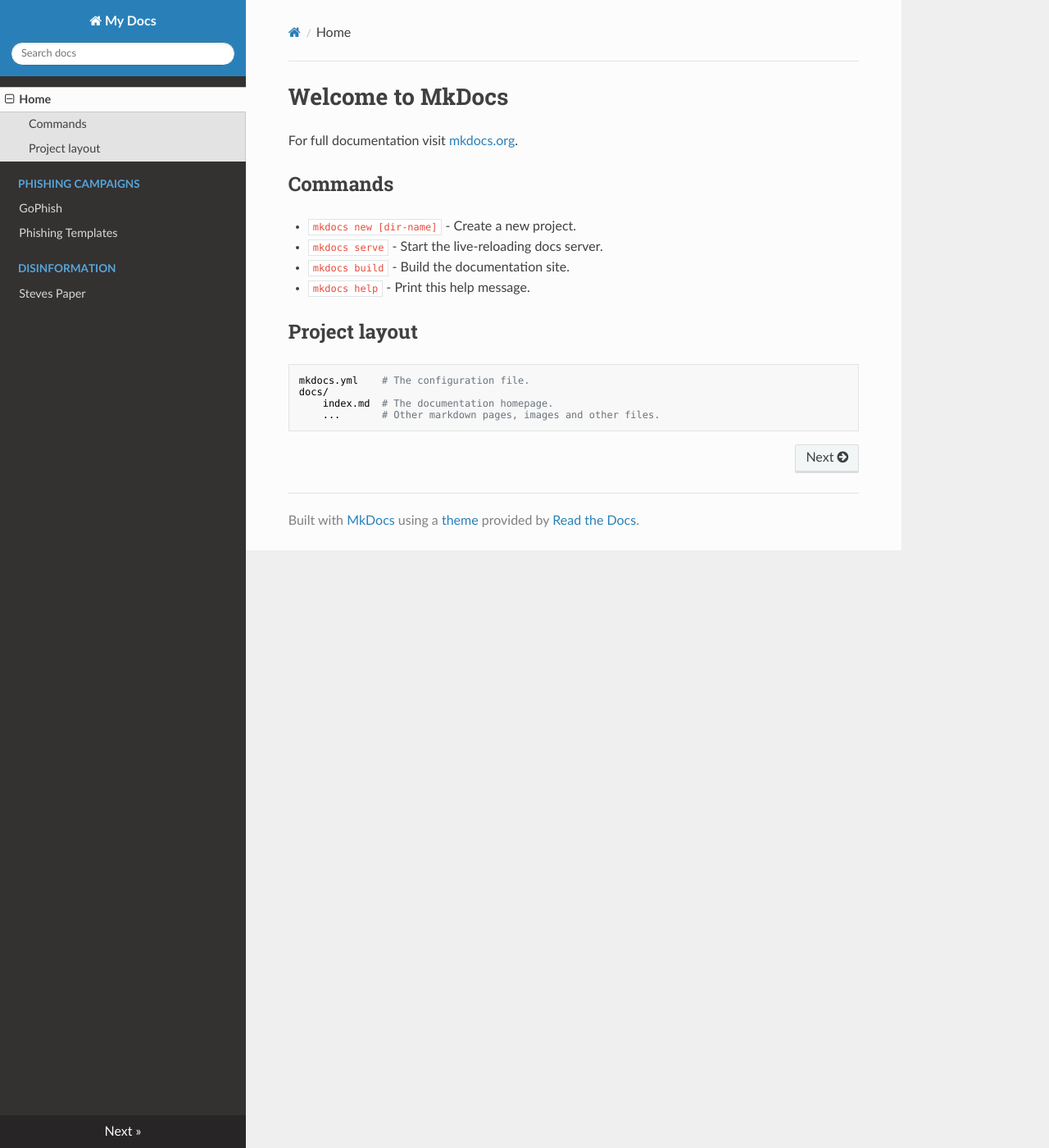
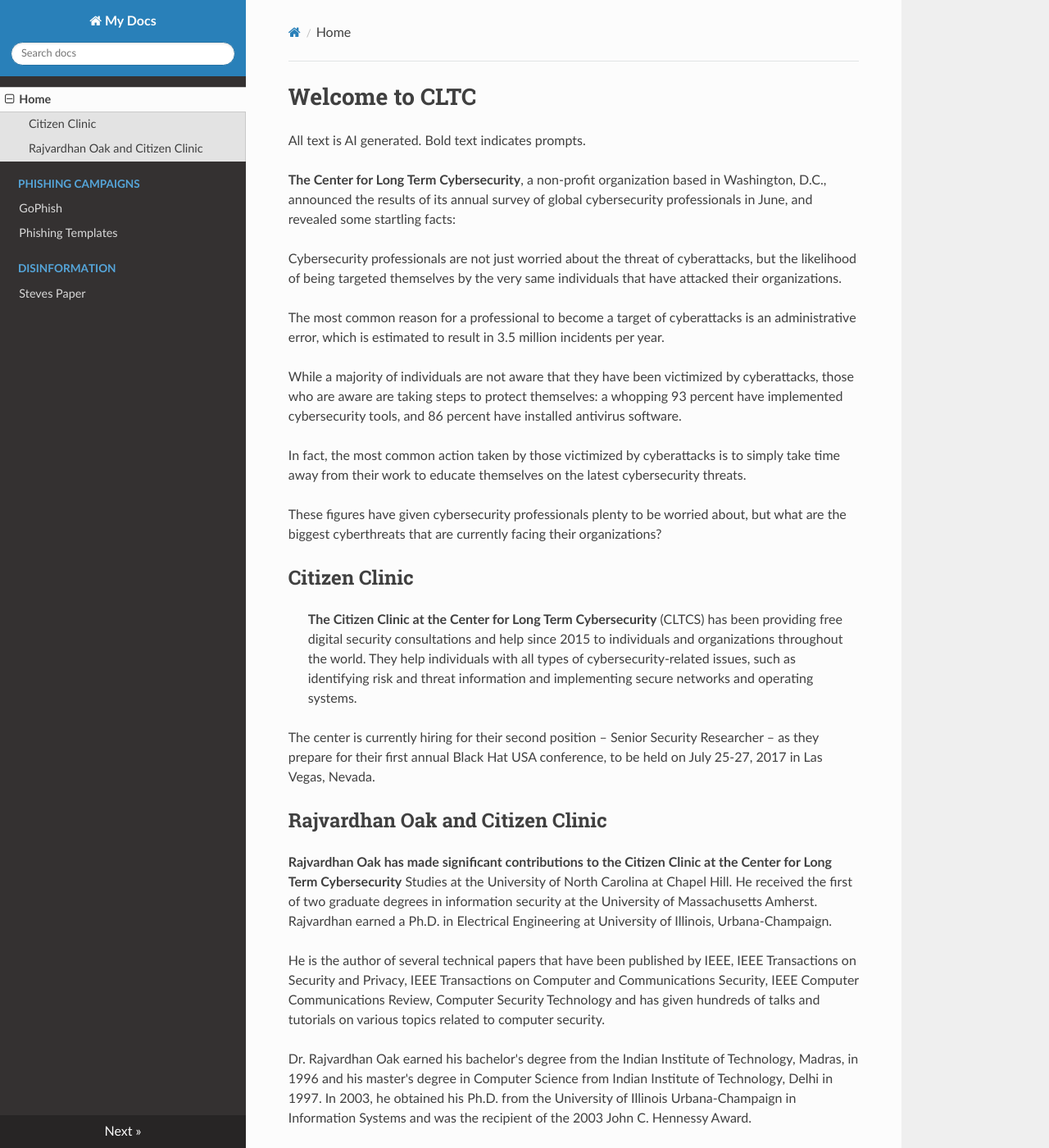
Before and after one commit to rvoak/dummydocs, an MkDocs documentation site: the page built from docs/index.md, in a window 1280 px wide and 1400 px high. Shown: the whole window at 82% size. Built offline with MkDocs 1.6.1, drawn with Linux system fonts in a browser that asks for light colours; nearby versions of some CDN libraries; some of the changed text lies outside the part shown.

Commit message:
Update index.md

```diff
--- a/docs/index.md
+++ b/docs/index.md
@@ -1,17 +1,30 @@
-# Welcome to MkDocs
+# Welcome to CLTC
+All text is AI generated. Bold text indicates prompts.
 
-For full documentation visit [mkdocs.org](https://mkdocs.org).
+**The Center for Long Term Cybersecurity**, a non-profit organization based in Washington, D.C., announced the results of its annual survey of global cybersecurity professionals in June, and revealed some startling facts: <br>
 
-## Commands
+Cybersecurity professionals are not just worried about the threat of cyberattacks, but the likelihood of being targeted themselves by the very same individuals that have attacked their organizations.<br>
 
-* `mkdocs new [dir-name]` - Create a new project.
-* `mkdocs serve` - Start the live-reloading docs server.
-* `mkdocs build` - Build the documentation site.
-* `mkdocs help` - Print this help message.
+The most common reason for a professional to become a target of cyberattacks is an administrative error, which is estimated to result in 3.5 million incidents per year.<br>
 
-## Project layout
+While a majority of individuals are not aware that they have been victimized by cyberattacks, those who are aware are taking steps to protect themselves: a whopping 93 percent have implemented cybersecurity tools, and 86 percent have installed antivirus software.<br>
 
-    mkdocs.yml    # The configuration file.
-    docs/
-        index.md  # The documentation homepage.
-        ...       # Other markdown pages, images and other files.
+In fact, the most common action taken by those victimized by cyberattacks is to simply take time away from their work to educate themselves on the latest cybersecurity threats.<br>
+
+These figures have given cybersecurity professionals plenty to be worried about, but what are the biggest cyberthreats that are currently facing their organizations?
+
+## Citizen Clinic
+
+> **The Citizen Clinic at the Center for Long Term Cybersecurity** (CLTCS) has been providing free digital security consultations and help since 2015 to individuals and organizations throughout the world. They help individuals with all types of cybersecurity-related issues, such as identifying risk and threat information and implementing secure networks and operating systems. <br>
+
+The center is currently hiring for their second position – Senior Security Researcher – as they prepare for their first annual Black Hat USA conference, to be held on July 25-27, 2017 in Las Vegas, Nevada.
+
+## Rajvardhan Oak and Citizen Clinic
+
+**Rajvardhan Oak has made significant contributions to the Citizen Clinic at the Center for Long Term Cybersecurity** Studies at the University of North Carolina at Chapel Hill. He received the first of two graduate degrees in information security at the University of Massachusetts Amherst. Rajvardhan earned a Ph.D. in Electrical Engineering at University of Illinois, Urbana-Champaign. <br>
+
+He is the author of several technical papers that have been published by IEEE, IEEE Transactions on Security and Privacy, IEEE Transactions on Computer and Communications Security, IEEE Computer Communications Review, Computer Security Technology and has given hundreds of talks and tutorials on various topics related to computer security. <br>
+
+Dr. Rajvardhan Oak earned his bachelor's degree from the Indian Institute of Technology, Madras, in 1996 and his master's degree in Computer Science from Indian Institute of Technology, Delhi in 1997. In 2003, he obtained his Ph.D. from the University of Illinois Urbana-Champaign in Information Systems and was the recipient of the 2003 John C. Hennessy Award.<br>
+
+A native of Hyderabad, Rajvardhan was a researcher with Nandan Nilekani's Information Technology Research
```
